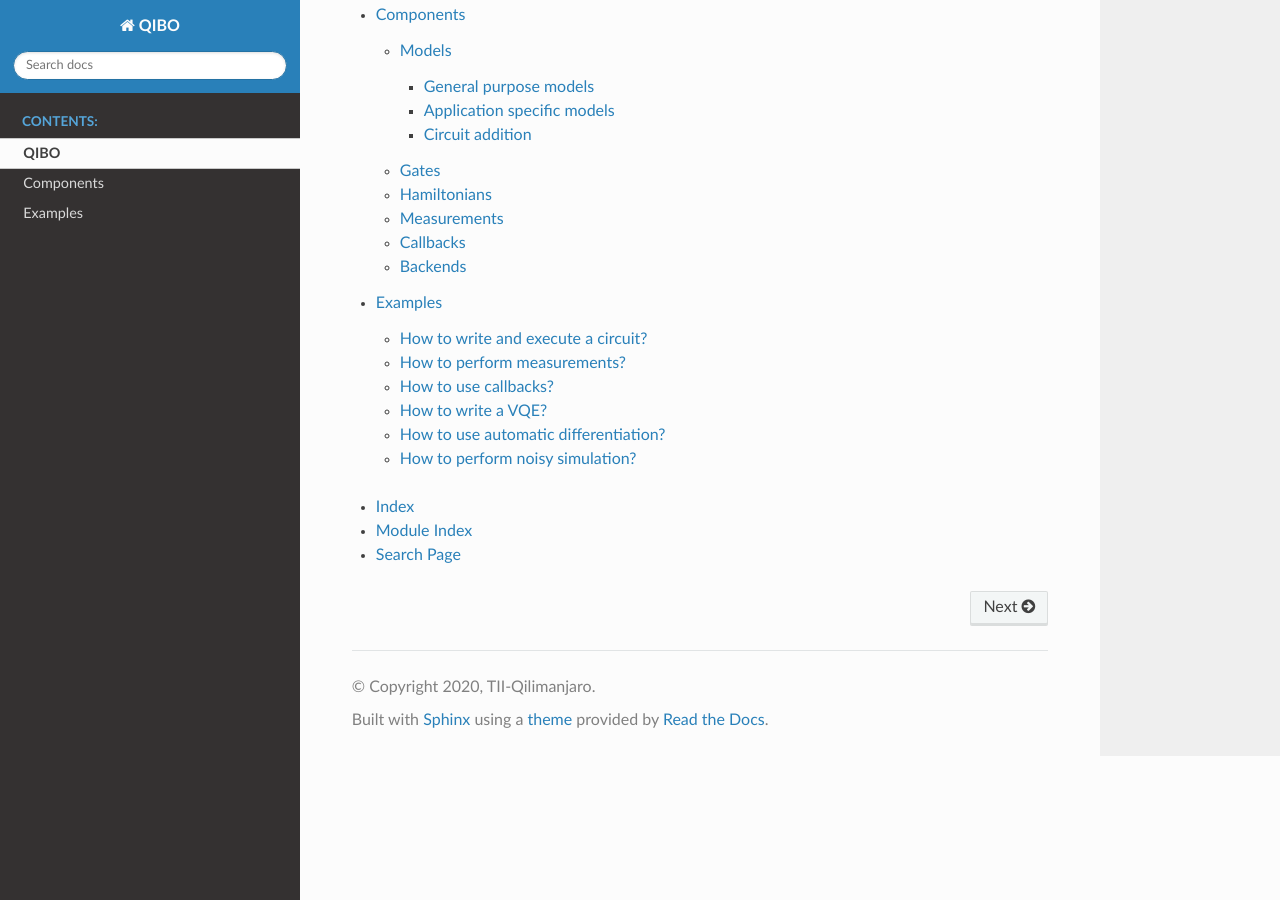
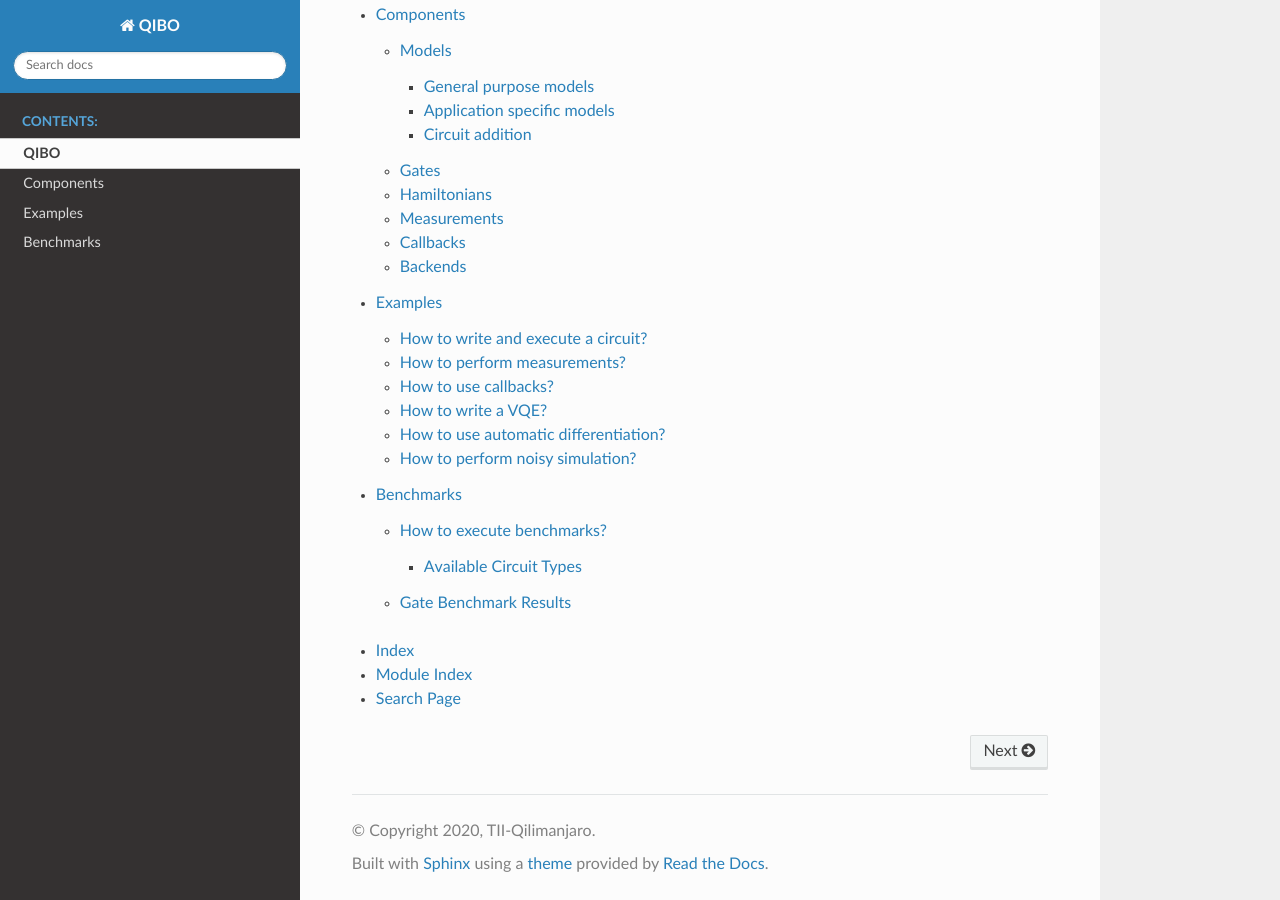
Before and after one commit to qiboteam/qibo, a Sphinx documentation site: the page built from doc/source/index.rst, in a window 1280 px wide and 900 px high, scrolled down 1466 px. Built offline with Sphinx 7.4.7 and the Read the Docs theme 2.0.0, drawn with Linux system fonts in a browser that asks for light colours; some of the changed lines change nothing that is shown.

Commit message:
Add benchmarks page in docs

```diff
--- /dev/null
+++ b/doc/source/benchmarks.rst
@@ -0,0 +1,196 @@
+Benchmarks
+==========
+
+.. |qft benchmark| image:: qft_benchmark.png
+  :width: 800
+  :alt: QFT Benchmark
+
+The performance of QIBO simulator can be verified using the scripts under the
+``benchmarks`` folder. In the following plot we compare two different QIBO
+backends (the custom tensorflow operators and the ``MatmulEinsum`` backend)
+with `Cirq <https://github.com/quantumlib/cirq>`_. The benchmarks are performed
+on CPU and task is the Quantum Fourier Transform (QFT) using single
+(``complex64``) precision.
+
+|qft benchmark|
+
+
+How to execute benchmarks?
+--------------------------
+
+The main benchmark script is ``benchmarks/generic_benchmark.py``. This can be
+executed as ``python generic_benchmark.py (FLAGS)`` where ``(FLAGS)`` supports
+the following options:
+
+* ``--nqubits``: Number of qubits in the circuit. Can be a single integer or an interval defined with a dash (``-``) as ``a-b``. For example ``--nqubits 5-10`` will run the benchmark for all ``nqubits`` from 5 to 10 inclusive.
+
+* ``--backend``: QIBO backend to use for the calculation. Available backends are ``"DefaultEinsum"``, ``"MatmulEinsum"`` and ``"Custom"``. ``"Custom"`` is the default backend.
+
+* ``--device``: Tensorflow device to use for the benchmarks, for example ``/GPU:0`` or ``/CPU:0``.
+
+* ``--type``: Type of benchmark circuit. Read bellow for available circuit types.
+
+* ``--nshots``: Number of measurement shots. If not given no measurements will be performed and the benchmark will terminate once the final state vector is found.
+
+* ``--compile``: If used, the circuit will be compiled using ``tf.function``.
+
+When a benchmark is executed, the total simulation time will be printed on the
+terminal once the simulation finishes. Optionally execution times can be saved
+in a ``.h5`` file. This can be enabled by passing the following additional flags:
+
+* ``--directory``: Directory where the ``.h5`` will be saved.
+
+* ``--name``: Name of the ``.h5`` file.
+
+If the file exists in the given directory an error will be raised. The saved file
+contains two arrays with the following keys:
+
+  1. ``nqubits``: List with the number of qubits.
+  2. ``simulation_time``: List with the total execution time for each number of qubits.
+
+If ``--compile`` option is used, then the measured simulation time is the second call,
+while the execution time of the first call is saved as ``compile_time``.
+
+
+Available Circuit Types
+"""""""""""""""""""""""
+
+As explained above, the circuit to be used in the benchmarks can be selected
+using the ``--type`` flag. This accepts one of the following options:
+
+* ``qft``: Circuit for `Quantum Fourier Transform <https://en.wikipedia.org/wiki/Quantum_Fourier_transform>`_.
+    This circuit includes the SWAP gates that rearrange output qubits to their original input order.
+
+* ``ghz``: Circuit that prepares the `GHZ state <https://en.wikipedia.org/wiki/Greenberger%E2%80%93Horne%E2%80%93Zeilinger_state>`_.
+    .
+
+* ``supremacy``: Circuit with alternating layers of random one qubit gates and layers of ``CZPow`` gates.
+    This structure is inspired by the famous `Quantum supremacy experiment <https://www.nature.com/articles/s41586-019-1666-5>`_,
+    although the exact circuits used in our benchmarks differ from the original.
+    Here one qubit gates are randomly selected among the set ``{RX, RY, RZ}`` and have random phases.
+    Each layer of one qubit gates is followed by a layer of ``CZPow`` gates that entangle two different qubits each time.
+
+* ``one-qubit-gate``: Circuit that consists of a single one qubit gate that is applied to every qubit.
+    This accepts three additional flags: ``--gate-type`` selects which one qubit gate will be used,
+    ``--nlayers`` selects the number layers (number of times the gate is applied to each qubit) and
+    ``--theta`` chooses the parameter for the case of parametrized gates (such as rotations).
+
+* ``two-qubit-gate``: Same as the one-qubit gate benchmark but for two qubit gates.
+    The same flags as above are supported. A single layer consists of gates between
+    all nearest-neighbor pairs.
+
+
+Gate Benchmark Results
+----------------------
+
+The following tables show the time required to run the ``one-qubit-gate`` or
+``two-qubit-gate`` benchmark for various gates. Benchmarks were performed on
+CPU using single precistion (``complex64``).
+
+.. list-table:: One-qubit gate layer times (sec)
+   :widths: 50 20 20 20
+   :header-rows: 1
+
+   * - Number of qubits
+     - 27
+     - 28
+     - 29
+   * - H (1 thread)
+     - 11.031
+     - 24.072
+     - 53.757
+   * - H (36 threads)
+     - 4.753
+     - 9.516
+     - 21.524
+   * - X (1 thread)
+     - 4.470
+     - 9.461
+     - 18.939
+   * - X (36 threads)
+     - 4.503
+     - 8.883
+     - 17.943
+   * - Z (1 thread)
+     - 3.624
+     - 7.468
+     - 15.285
+   * - Z (36 threads)
+     - 3.965
+     - 7.929
+     - 16.244
+
+
+.. list-table:: Two-qubit gate layer times (sec)
+   :widths: 50 20 20 20
+   :header-rows: 1
+
+   * - Number of qubits
+     - 27
+     - 28
+     - 29
+   * - CNOT (1 thread)
+     - 2.797
+     - 5.750
+     - 11.749
+   * - CNOT (36 threads)
+     - 2.251
+     - 4.646
+     - 9.413
+   * - CZPow (1 thread)
+     - 3.160
+     - 6.469
+     - 13.270
+   * - CZPow (36 threads)
+     - 2.128
+     - 4.165
+     - 8.523
+   * - SWAP (1 thread)
+     - 2.262
+     - 4.665
+     - 9.515
+   * - SWAP (36 threads)
+     - 0.704
+     - 1.445
+     - 2.944
+
+
+The following table shows times corresponding to the plot presented on top of
+the current page:
+
+.. list-table:: Single-precision Quantum Fourier Transform times (sec)
+   :widths: 15 30 30 30
+   :header-rows: 1
+
+   * - Number of qubits
+     - Cirq0.8
+     - QIBO (1 thread)
+     - QIBO (36 threads)
+   * - 27
+     - 53.754
+     - 45.182
+     - 13.766
+   * - 28
+     - 112.990
+     - 96.209
+     - 25.553
+   * - 29
+     - 235.410
+     - 203.323
+     - 61.558
+   * - 30
+     - 495.829
+     - 455.459
+     - 146.890
+   * - 31
+     - 1044.066
+     - 929.243
+     - 301.288
+   * - 32
+     - 2166.683
+     - 1993.855
+     - 571.500
+   * - 33
+     -
+     - 4308.784
+     - 1068.484
--- a/doc/source/index.rst
+++ b/doc/source/index.rst
@@ -63,6 +63,7 @@
     QIBO<self>
     qibo
     examples
+    benchmarks
 
 * :ref:`genindex`
 * :ref:`modindex`
```
Also changed, not shown: doc/source/qft_benchmark.png (added).
